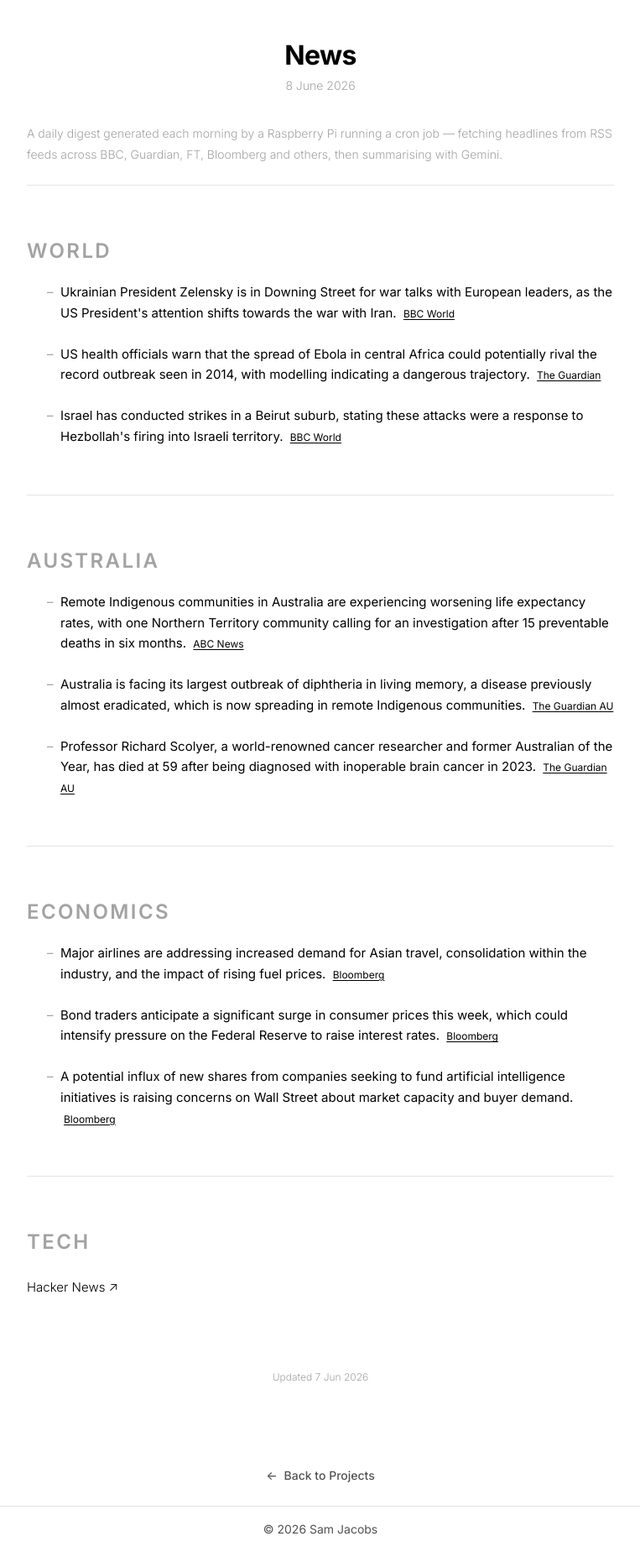
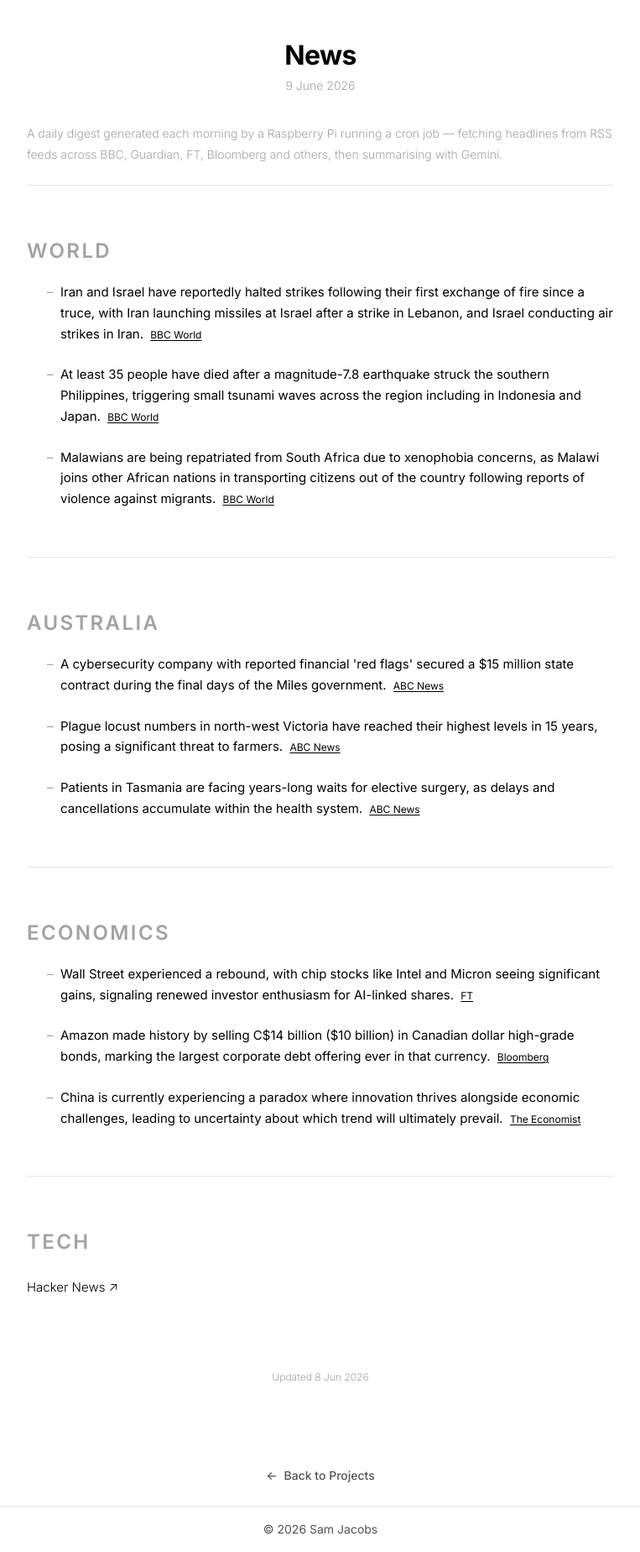
Before and after one commit to s-jac/s-jac.github.io, a Jekyll site: the page built from projects/news.html, in a window 1280 px wide. Shown: the whole page at 84% size, without its empty margins (258-1021 px from the left). Built offline with Jekyll 4.4.1, drawn with Linux system fonts in a browser that asks for light colours.

Commit message:
daily news update 9 June 2026

```diff
--- a/_data/news.json
+++ b/_data/news.json
@@ -1,22 +1,22 @@
 {
-  "date": "8 June 2026",
-  "generated_at": "2026-06-07T21:00:26.493172+00:00",
+  "date": "9 June 2026",
+  "generated_at": "2026-06-08T21:02:04.041805+00:00",
   "sections": [
     {
       "heading": "World",
       "bullets": [
         {
-          "text": "Ukrainian President Zelensky is in Downing Street for war talks with European leaders, as the US President's attention shifts towards the war with Iran.",
+          "text": "Iran and Israel have reportedly halted strikes following their first exchange of fire since a truce, with Iran launching missiles at Israel after a strike in Lebanon, and Israel conducting air strikes in Iran.",
           "source": "BBC World",
           "url": "https://www.bbc.com/news/world"
         },
         {
-          "text": "US health officials warn that the spread of Ebola in central Africa could potentially rival the record outbreak seen in 2014, with modelling indicating a dangerous trajectory.",
-          "source": "The Guardian",
-          "url": "https://www.theguardian.com"
+          "text": "At least 35 people have died after a magnitude-7.8 earthquake struck the southern Philippines, triggering small tsunami waves across the region including in Indonesia and Japan.",
+          "source": "BBC World",
+          "url": "https://www.bbc.com/news/world"
         },
         {
-          "text": "Israel has conducted strikes in a Beirut suburb, stating these attacks were a response to Hezbollah's firing into Israeli territory.",
+          "text": "Malawians are being repatriated from South Africa due to xenophobia concerns, as Malawi joins other African nations in transporting citizens out of the country following reports of violence against migrants.",
           "source": "BBC World",
           "url": "https://www.bbc.com/news/world"
         }
@@ -26,19 +26,19 @@
       "heading": "Australia",
       "bullets": [
         {
-          "text": "Remote Indigenous communities in Australia are experiencing worsening life expectancy rates, with one Northern Territory community calling for an investigation after 15 preventable deaths in six months.",
+          "text": "A cybersecurity company with reported financial 'red flags' secured a $15 million state contract during the final days of the Miles government.",
           "source": "ABC News",
           "url": "https://www.abc.net.au/news"
         },
         {
-          "text": "Australia is facing its largest outbreak of diphtheria in living memory, a disease previously almost eradicated, which is now spreading in remote Indigenous communities.",
-          "source": "The Guardian AU",
-          "url": "https://www.theguardian.com/au"
+          "text": "Plague locust numbers in north-west Victoria have reached their highest levels in 15 years, posing a significant threat to farmers.",
+          "source": "ABC News",
+          "url": "https://www.abc.net.au/news"
         },
         {
-          "text": "Professor Richard Scolyer, a world-renowned cancer researcher and former Australian of the Year, has died at 59 after being diagnosed with inoperable brain cancer in 2023.",
-          "source": "The Guardian AU",
-          "url": "https://www.theguardian.com/au"
+          "text": "Patients in Tasmania are facing years-long waits for elective surgery, as delays and cancellations accumulate within the health system.",
+          "source": "ABC News",
+          "url": "https://www.abc.net.au/news"
         }
       ]
     },
@@ -46,19 +46,19 @@
       "heading": "Economics",
       "bullets": [
         {
-          "text": "Major airlines are addressing increased demand for Asian travel, consolidation within the industry, and the impact of rising fuel prices.",
+          "text": "Wall Street experienced a rebound, with chip stocks like Intel and Micron seeing significant gains, signaling renewed investor enthusiasm for AI-linked shares.",
+          "source": "FT",
+          "url": "https://www.ft.com"
+        },
+        {
+          "text": "Amazon made history by selling C$14 billion ($10 billion) in Canadian dollar high-grade bonds, marking the largest corporate debt offering ever in that currency.",
           "source": "Bloomberg",
           "url": "https://www.bloomberg.com/markets"
         },
         {
-          "text": "Bond traders anticipate a significant surge in consumer prices this week, which could intensify pressure on the Federal Reserve to raise interest rates.",
-          "source": "Bloomberg",
-          "url": "https://www.bloomberg.com/markets"
-        },
-        {
-          "text": "A potential influx of new shares from companies seeking to fund artificial intelligence initiatives is raising concerns on Wall Street about market capacity and buyer demand.",
-          "source": "Bloomberg",
-          "url": "https://www.bloomberg.com/markets"
+          "text": "China is currently experiencing a paradox where innovation thrives alongside economic challenges, leading to uncertainty about which trend will ultimately prevail.",
+          "source": "The Economist",
+          "url": "https://www.economist.com/finance-and-economics"
         }
       ]
     }
```
